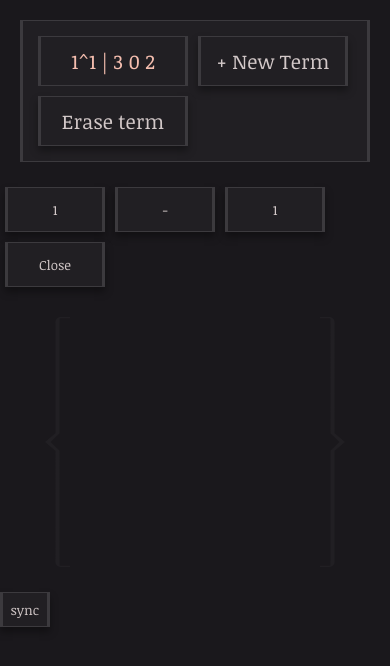
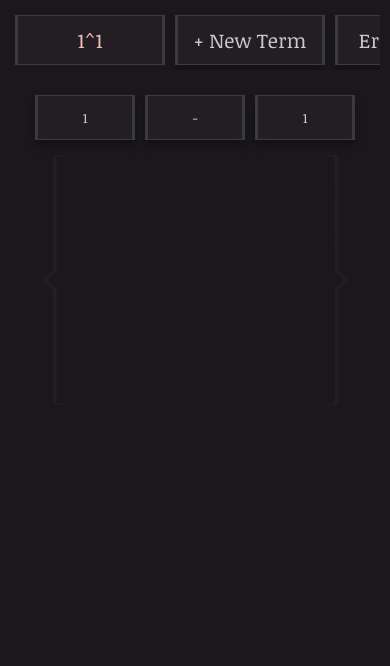
Before and after one commit to MidnattLantern/hypercounter2, a React (Create React App) app: page / in a window 390 px wide. Both pictures are taken after a click on the button "+ New Term". Shown: the top 666 px of the page. Built offline with nearby package versions, Linux system fonts and the light colour scheme; a web font is replaced by a local one.

Commit message:
restyling for phone at first hand

```diff
--- a/src/pages/TermList/TermList.js
+++ b/src/pages/TermList/TermList.js
@@ -10,7 +10,7 @@ const TermList = ({focusTermIndex, expressionArray, handleCreateTerm, handleSele
       {focusTermIndex !== null ? (<>
         <button className={Styles.TermButton} onClick={() => {handleEraseTerm(focusTermIndex)}}>Erase term</button>
       </>) : (<>
-        <button className={Styles.DisabledTermButton} onClick={() => {}}>---</button>
+        <button className={Styles.DisabledTermButton} onClick={() => {}}>Erase Term</button>
       </>)}
     </>)
   }
@@ -28,18 +28,17 @@ const TermList = ({focusTermIndex, expressionArray, handleCreateTerm, handleSele
           onClick={() =>
           {handleSelectTerm(entity.term_index)}}>
 
-        {entity.term_coefficient}{entity.term_variable}^{entity.term_exponent} | {entity.scroll_memory_coefficient} {entity.scroll_memory_variable} {entity.scroll_memory_exponent}
+        {entity.term_coefficient}{entity.term_variable}^{entity.term_exponent}
 
           </button>
 
         </>))}
 
         <button className={Styles.TermButton} onClick={() => {handleCreateTerm()}}>+ New Term </button>
+        {EraseButton()}
       </table>
+    </div>
 
-      {EraseButton()}
-
-    </div>
     </>);
 };
 
--- a/src/pages/TermList/TermList.module.css
+++ b/src/pages/TermList/TermList.module.css
@@ -1,42 +1,47 @@
 .TermListModule{
-    background-color: var(--dark);
-    border: 1px solid var(--edge);
+/*    background-color: var(--dark);*/
+/*    border: 1px solid var(--edge);*/
     border-left-width: 3px;
     border-right-width: 3px;
-    margin: 20px;
+    margin: 0px;
     padding: 10px;
 }
 
 .TermListTable{
     display: flex;
     flex-direction: row;
+    overflow: scroll;
 }
 
 .TermButton{
     margin: 5px;
     color: var(--white);
-    width: 150px;
+    min-width: 150px;
     height: 50px;
     display: flex;
     justify-content: center;
     align-items: center;
     cursor: pointer;
-
     font-size: 20px;
     font-family: 'Noticia Text';
 }
 .DisabledTermButton{
     margin: 5px;
-    color: var(--edge);
-    width: 150px;
+    min-width: 150px;
     height: 50px;
     display: flex;
     justify-content: center;
     align-items: center;
     cursor: default;
-
     font-size: 20px;
+    color: var(--edge);
     font-family: 'Noticia Text';
+    box-shadow: none;
+}
+.DisabledTermButton:hover{
+    animation: none;
+    box-shadow: none;
+    cursor: default;
 }
 .SelectedTerm,
 .SelectedTerm:hover{
--- a/src/pages/TermManager.js
+++ b/src/pages/TermManager.js
@@ -12,7 +12,7 @@ const TermManager = () => {
 const handleCreateTerm = () => {
   const newTerm = {
     term_coefficient: 1,
-    term_variable: "",
+    term_variable: null,
     term_exponent: 1,
     term_index: newTermIndex,
     scroll_memory_coefficient: 3,
@@ -46,7 +46,6 @@ const handleCreateTerm = () => {
 
       {focusTermIndex !== null ? <MagScrollProvider focusTermIndex={focusTermIndex}/> : null}
 
-
     </>)
 };
 
--- a/src/pages/magScroll/MagScroll.js
+++ b/src/pages/magScroll/MagScroll.js
@@ -103,7 +103,7 @@ const MagScroll = ({ globalValue, setGlobalValue, memoryIndex, selectedIndex, se
                 <HighLighterAsset className={`${showHighlighter ? Styles.Highlighter : Styles.HideHighlighter}`}/>
             </div>
 
-            {hasLoaded ? <>
+            {hasLoaded ? (<>
 
             <div className={Styles.ScrollContainer}>
 
@@ -127,7 +127,9 @@ const MagScroll = ({ globalValue, setGlobalValue, memoryIndex, selectedIndex, se
                 <button className={Styles.LibraryItem}/>
 
                 </div>
-        </> : null}
+        </>) : (<>
+
+            </>)}
         </div>
 
     </>)
--- a/src/pages/magScroll/MagScrollProvider.js
+++ b/src/pages/magScroll/MagScrollProvider.js
@@ -104,24 +104,21 @@ const MagScrollProvider = ({
         };
     };
 
-    return(hasLoaded ? <>
+    return(hasLoaded ? <div className={Styles.ProviderContainer}>
 
             <div>
                 <button className={Styles.SelectLibraryButton} onClick={() => {handleSetFocusPilot(1)}}>{localCoefficient}</button>
-                <button className={Styles.SelectLibraryButton} onClick={() => {handleSetFocusPilot(2)}}>{localVariable !== ""  ? localVariable : <>-</>}</button>
+                <button className={Styles.SelectLibraryButton} onClick={() => {handleSetFocusPilot(2)}}>{localVariable !== null ? localVariable : <>-</>}</button>
                 <button className={Styles.SelectLibraryButton} onClick={() => {handleSetFocusPilot(3)}}>{localExponent}</button>
-                <button className={Styles.SelectLibraryButton} onClick={() => {handleClose()}}>Close</button>
             </div>
 
-            <div className={Styles.ProviderContainer}>
-                <div className={Styles.ProviderContainerDecoratorContainer}><ProviderDecoratorLeft className={Styles.ProviderContainerDecorator} /></div>
-                    {renderFocusedComponent()}
-                <div className={Styles.ProviderContainerDecoratorContainer}><ProviderDecoratorRight className={Styles.ProviderContainerDecorator} /></div>
-            </div>
+        <div className={Styles.WrapFocusedComponent}>
+            <div className={Styles.ProviderContainerDecoratorContainer}><ProviderDecoratorLeft className={Styles.ProviderContainerDecorator} /></div>
+            {renderFocusedComponent()}
+            <div className={Styles.ProviderContainerDecoratorContainer}><ProviderDecoratorRight className={Styles.ProviderContainerDecorator} /></div>
+        </div>
 
-            <button onClick={() => {syncWithGlobalContext()}}>sync</button>
-
-    </> : <p>loading</p>)
+    </div> : <p>loading</p>)
 };
 
 export default MagScrollProvider;
--- a/src/pages/magScroll/ScrollPilot.module.css
+++ b/src/pages/magScroll/ScrollPilot.module.css
@@ -1,10 +1,14 @@
+
 .ProviderContainer{
-    height: 250px;
     display: flex;
-    flex-direction: row;
+    flex-direction: column;
     align-items: center;
     justify-content: center;
-    margin: 25px;
+/*    border: 1px solid var(--edge);
+    border-left-width: 3px;
+    border-right-width: 3px;*/
+    margin: 0px;
+    padding: 10px;
 }
 .ProviderContainerDecoratorContainer{
     height: 250px;
@@ -26,11 +30,18 @@
     border: 1px hidden var(--edge);
     border-left-width: 4px;
     border-right-width: 4px;
-    width: 250px;
+    width: 257px;
     height: 250px;
     display: flex;
     justify-content: center;
     align-items: center;
+}
+
+.WrapFocusedComponent{
+    display: flex;
+    flex-direction: row;
+    justify-content: center;
+    margin: 10px;
 }
 
 /* --- --- */
@@ -39,7 +50,7 @@
     border-left-width: 4px;
     border-right-width: 4px;
     width: 250px;
-    height: 250px;
+    height: 247px;
     overflow-y: scroll;
     overflow-x: hidden;
     transition: height 0.5s ease, border-color 0.5s ease, visibility 0.5s ease;
@@ -99,6 +110,13 @@
     pointer-events: all;
 }
 
+.SelectLibraryContainer{
+    background-color: var(--dark);
+    border: 1px solid var(--edge);
+    border-left-width: 3px;
+    border-right-width: 3px;
+    width: 100%;
+}
 .SelectLibraryButton{
     width: 100px;
     height: 45px;
```
Also changed, not shown: src/pages/TermManager.module.css (added).
